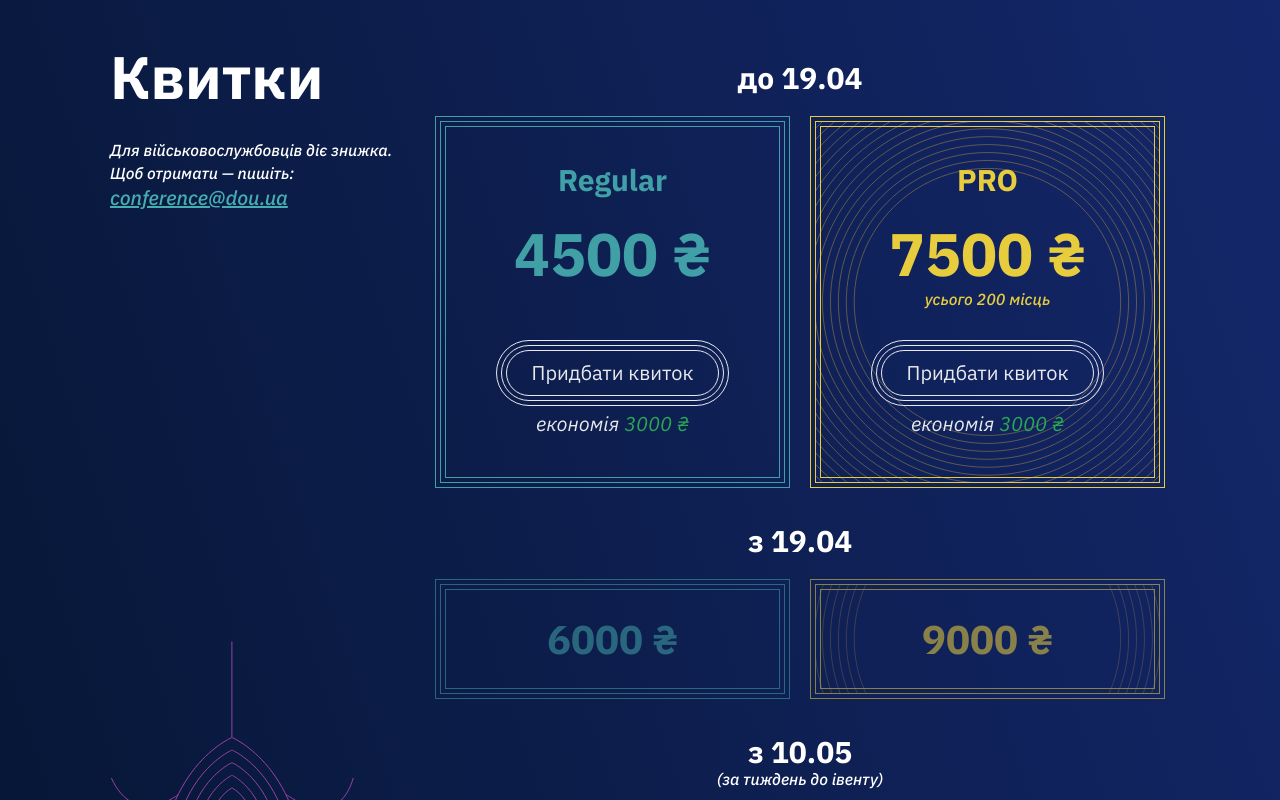
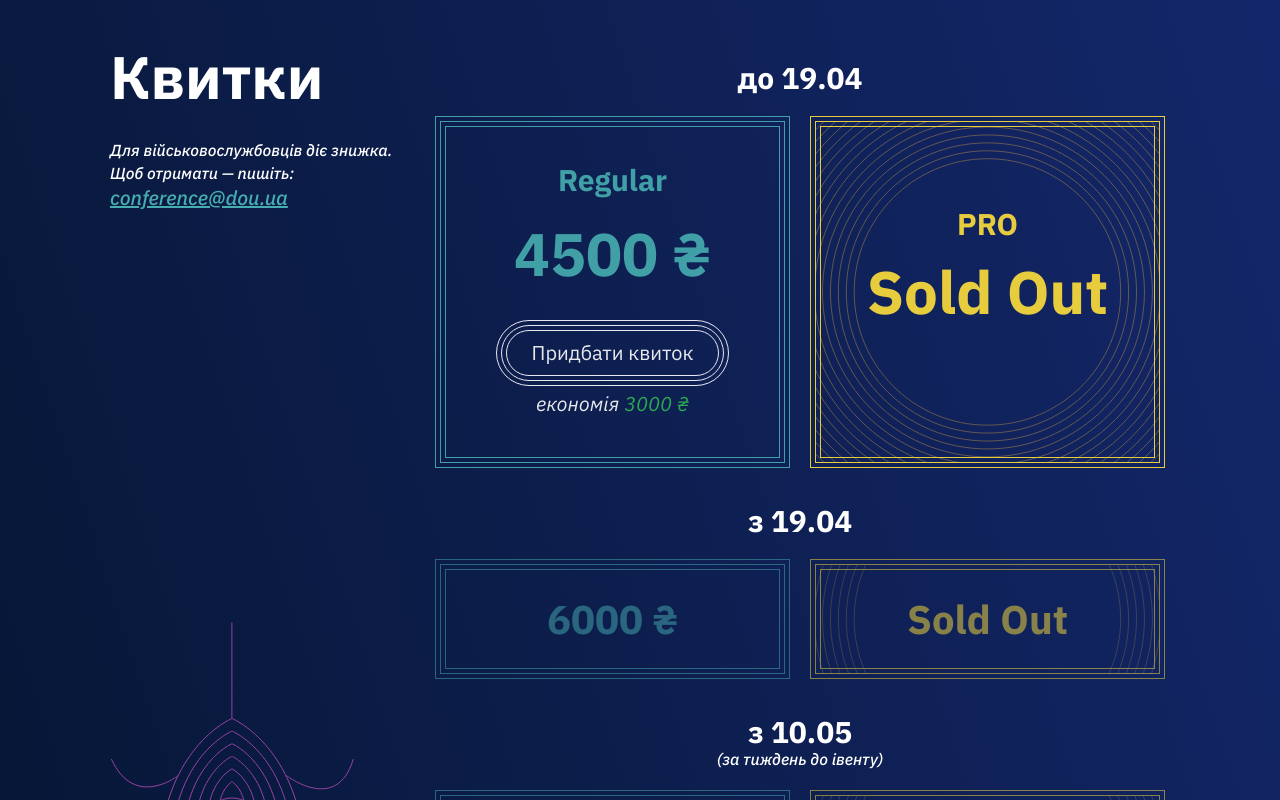
Before and after one commit to neprostostas/dou-lp, a Vue app: page / in a window 1280 px wide. Shown: the part 9440-10240 px from the top of the page. Built offline with nearby package versions, Linux system fonts and the light colour scheme; no server answers.

Commit message:
sold out for VIP

```diff
--- a/src/assets/scss/sections/_tickets.scss
+++ b/src/assets/scss/sections/_tickets.scss
@@ -110,6 +110,14 @@
 
     &.plan-box {
       @include border(var(--bright_yellow));
+
+      .type {
+        position: absolute;
+        left: 50%;
+        bottom: 50%;
+        transform: translate(-50%, -50px);
+      }
+
     }
   }
 
@@ -167,7 +175,7 @@
         padding: 40px 0;
         display: flex;
         flex-direction: column;
-        justify-content: space-between;
+        justify-content: center;
       }
     }
 
@@ -243,6 +251,18 @@
 
 }
 
+@media (max-width: 1075px) {
+
+  #tickets .plans-wrapper:first-child .plan1 .price {
+    font-size: 40px;
+  }
+
+  #tickets .plan1.plan-box .type {
+    transform: translate(-50%, -40px);
+  }
+
+}
+
 @media (max-width: 860px) {
 
   #tickets {
@@ -290,6 +310,14 @@
       }
     }
   }
+
+  #tickets .plan1.plan-box .type {
+    position: unset;
+    left: unset;
+    bottom: unset;
+    transform: unset;
+  }
+
 }
 
 @media (max-width: 767px) {
--- a/src/components/Tickets.vue
+++ b/src/components/Tickets.vue
@@ -27,11 +27,11 @@ import Check from "@/components/icons/Check.vue";
                   <span v-if="plan['type']"  class="type" v-html="plan['type']"></span>
                   <div v-if="plan['price']" class="price">
                     {{ plan['price' ]}}
-                    <span v-if="plan['subtitle']" class="subtitle" v-html="plan['subtitle']"></span>
+<!--                    <span v-if="plan['subtitle']" class="subtitle" v-html="plan['subtitle']"></span>-->
                   </div>
                 </div>
 
-                <div v-if="plan['text']">
+                <div v-if="plan['text'] && plan['type'] === 'Regular'">
                   <a :href="content['common']['button_url']" target="_blank" class="btn">{{ content['tickets']['button_text']}}</a>
                   <span class="text" v-html="plan['text']" />
                 </div>
```
Also changed, not shown: content.json.
